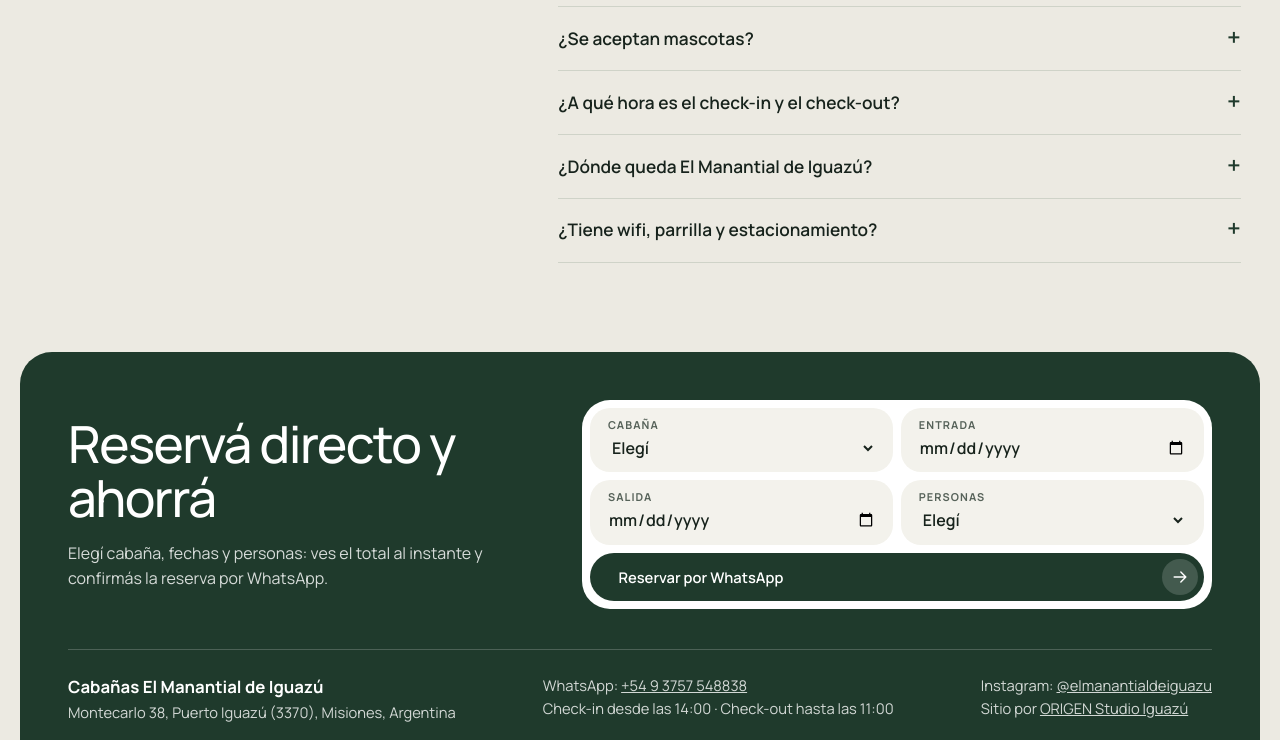
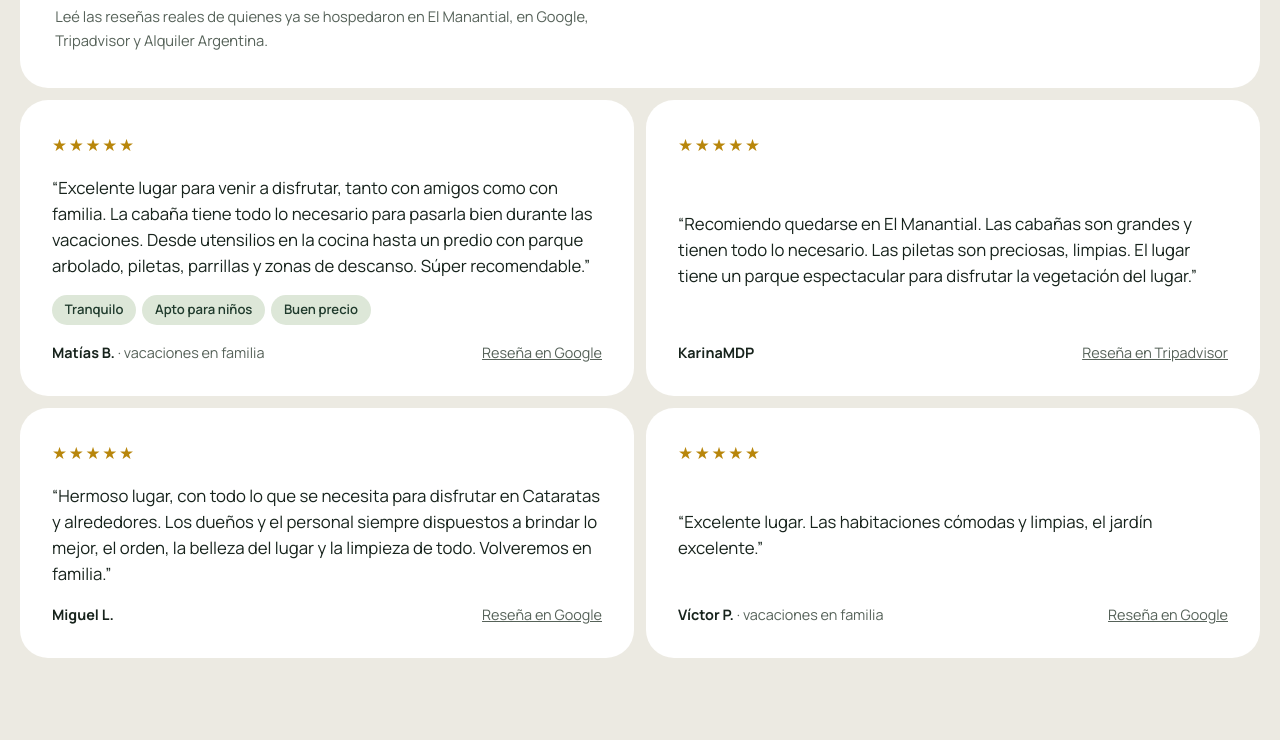
Before and after one commit to magcommunityy/Elmanantialdeiguazu, a plain HTML site: page index.html in a window 1280 px wide. Shown: the part 6960-7700 px from the top of the page. Drawn offline with Linux system fonts and the light colour scheme.

Commit message:
Add files via upload

```diff
--- a/index.html
+++ b/index.html
@@ -1,5 +1,5 @@
 <!DOCTYPE html>
-<!-- Cabañas El Manantial de Iguazú — v3.6 -->
+<!-- Cabañas El Manantial de Iguazú — v3.8 -->
 <html lang="es-AR">
 <head>
 <meta charset="utf-8">
@@ -129,6 +129,16 @@ h3{font-size:1.35rem;letter-spacing:-.02em;line-height:1.15}
 .rows .i{color:var(--g)}
 .rows small{display:block;color:var(--mut);font-size:.78rem;font-weight:600}
 .rows b{font-weight:600}
+.mapa{margin-top:12px;border-radius:var(--r);overflow:hidden;background:#fff;padding:12px}.mapa iframe{display:block;width:100%;height:clamp(280px,40vw,420px);border:0;border-radius:20px}
+.res{background:#fff;border-radius:var(--r);padding:clamp(1.4rem,3vw,2.2rem);display:grid;grid-template-columns:1fr auto;gap:1.5rem 3rem;align-items:center}.res .acts{justify-content:flex-end}
+.rev{display:grid;grid-template-columns:1fr 1fr;gap:12px;margin-top:12px}
+.rev figure{background:#fff;border-radius:var(--r);padding:clamp(1.4rem,3vw,2rem);display:grid;gap:1rem;align-content:space-between}
+.rev blockquote{margin:0;font-size:1.05rem;line-height:1.55}
+.rev .st{color:#b8860b;letter-spacing:.1em;font-size:1.05rem}
+.rev figcaption{display:flex;flex-wrap:wrap;justify-content:space-between;gap:.5rem 1rem;color:var(--mut);font-size:.9rem}
+.rev figcaption b{color:var(--ink)}
+.chips{display:flex;flex-wrap:wrap;gap:6px}.chips li{background:var(--g2);color:var(--g);border-radius:999px;padding:.3rem .8rem;font-size:.82rem;font-weight:600}
+@media(max-width:1000px){.rev{grid-template-columns:1fr}.res{grid-template-columns:1fr}.res .acts{justify-content:flex-start}}
 .faq{display:grid;grid-template-columns:1fr 1.5fr;gap:2rem 4rem;padding-inline:clamp(.3rem,1.5vw,1.2rem)}
 details{border-bottom:1px solid #cfd3c8;padding:1.1rem 0}
 details:first-child{border-top:1px solid #cfd3c8}
@@ -214,7 +224,9 @@ details p{margin-top:.7rem;color:var(--mut);max-width:40rem}
    "priceRange": "$70.000 - $130.000 ARS por noche (valores desde el 16 de diciembre)",
    "sameAs": [
     "https://www.instagram.com/elmanantialdeiguazu",
-    "https://www.google.com/maps?cid=13487385667857953720"
+    "https://www.google.com/maps?cid=13487385667857953720",
+    "https://www.tripadvisor.com.ar/Hotel_Review-g312806-d13118633-Reviews-El_Manantial_de_Iguazu-Puerto_Iguazu_Province_of_Misiones_Litoral.html",
+    "https://www.alquilerargentina.com/alojamientos/gd79-Caba%C3%B1a-El-Manantial-de-Iguazu-Puerto-Iguaz%C3%BA.html"
    ],
    "amenityFeature": [
     {
@@ -370,7 +382,7 @@ details p{margin-top:.7rem;color:var(--mut);max-width:40rem}
     "@id": "https://TU-DOMINIO.com.ar/#alojamiento"
    },
    "primaryImageOfPage": "https://TU-DOMINIO.com.ar/img/pileta-aerea-1600.webp",
-   "dateModified": "2026-11-18"
+   "dateModified": "2026-11-19"
   },
   {
    "@type": "FAQPage",
@@ -632,6 +644,24 @@ details p{margin-top:.7rem;color:var(--mut);max-width:40rem}
    <div><a class="btn" href="https://www.google.com/maps?cid=13487385667857953720" target="_blank" rel="noopener noreferrer">Abrir en Google Maps<span class="ar"><svg class="i" aria-hidden="true" viewBox="0 0 24 24"><use href="#i-arrow"/></svg></span></a></div></div>
   <div class="photo"><img src="img/cartel-900.webp" srcset="img/cartel-900.webp 900w, img/cartel-1600.webp 1600w" sizes="(min-width:1000px) 600px, 90vw" width="1600" height="1067" alt="Cartel de El Manantial de Iguazú con el número de WhatsApp" loading="lazy" decoding="async"></div>
  </div>
+ <div class="mapa rv"><iframe src="https://www.google.com/maps?q=Caba%C3%B1as+El+Manantial+de+Iguaz%C3%BA,+Montecarlo+38,+Puerto+Iguaz%C3%BA,+Misiones&amp;output=embed" title="Mapa de Cabañas El Manantial de Iguazú en Montecarlo 38, Puerto Iguazú" loading="lazy" referrerpolicy="no-referrer-when-downgrade"></iframe></div>
+
+</section>
+
+<section id="opiniones" class="sec w" aria-labelledby="t-op">
+ <div class="res rv"><div><span class="tag">Opiniones</span><h2 id="t-op">Lo que dicen los huéspedes</h2><p class="mut2" style="margin-top:.8rem;max-width:34rem">Leé las reseñas reales de quienes ya se hospedaron en El Manantial, en Google, Tripadvisor y Alquiler Argentina.</p></div>
+  <div class="acts"><a class="btn" href="https://www.google.com/maps?cid=13487385667857953720" target="_blank" rel="noopener noreferrer">Reseñas en Google<span class="ar"><svg class="i" aria-hidden="true" viewBox="0 0 24 24"><use href="#i-arrow"/></svg></span></a><a class="btn ol" href="https://www.tripadvisor.com.ar/Hotel_Review-g312806-d13118633-Reviews-El_Manantial_de_Iguazu-Puerto_Iguazu_Province_of_Misiones_Litoral.html" target="_blank" rel="noopener noreferrer">Tripadvisor</a><a class="btn ol" href="https://www.alquilerargentina.com/alojamientos/gd79-Caba%C3%B1a-El-Manantial-de-Iguazu-Puerto-Iguaz%C3%BA.html" target="_blank" rel="noopener noreferrer">Alquiler Argentina</a></div></div>
+ <div class="rev">
+  <figure class="rv"><span class="st" role="img" aria-label="5 de 5 estrellas">★★★★★</span><blockquote><p>“Excelente lugar para venir a disfrutar, tanto con amigos como con familia. La cabaña tiene todo lo necesario para pasarla bien durante las vacaciones. Desde utensilios en la cocina hasta un predio con parque arbolado, piletas, parrillas y zonas de descanso. Súper recomendable.”</p></blockquote>
+   <ul class="chips" aria-label="Aspectos destacados según Google"><li>Tranquilo</li><li>Apto para niños</li><li>Buen precio</li></ul>
+   <figcaption><span><b>Matías B.</b> · vacaciones en familia</span><a href="https://www.google.com/maps?cid=13487385667857953720" target="_blank" rel="noopener noreferrer">Reseña en Google</a></figcaption></figure>
+  <figure class="rv"><span class="st" role="img" aria-label="5 de 5 estrellas">★★★★★</span><blockquote><p>“Recomiendo quedarse en El Manantial. Las cabañas son grandes y tienen todo lo necesario. Las piletas son preciosas, limpias. El lugar tiene un parque espectacular para disfrutar la vegetación del lugar.”</p></blockquote>
+   <figcaption><span><b>KarinaMDP</b></span><a href="https://www.tripadvisor.com.ar/Hotel_Review-g312806-d13118633-Reviews-El_Manantial_de_Iguazu-Puerto_Iguazu_Province_of_Misiones_Litoral.html" target="_blank" rel="noopener noreferrer">Reseña en Tripadvisor</a></figcaption></figure>
+  <figure class="rv"><span class="st" role="img" aria-label="5 de 5 estrellas">★★★★★</span><blockquote><p>“Hermoso lugar, con todo lo que se necesita para disfrutar en Cataratas y alrededores. Los dueños y el personal siempre dispuestos a brindar lo mejor, el orden, la belleza del lugar y la limpieza de todo. Volveremos en familia.”</p></blockquote>
+   <figcaption><span><b>Miguel L.</b></span><a href="https://www.google.com/maps?cid=13487385667857953720" target="_blank" rel="noopener noreferrer">Reseña en Google</a></figcaption></figure>
+  <figure class="rv"><span class="st" role="img" aria-label="5 de 5 estrellas">★★★★★</span><blockquote><p>“Excelente lugar. Las habitaciones cómodas y limpias, el jardín excelente.”</p></blockquote>
+   <figcaption><span><b>Víctor P.</b> · vacaciones en familia</span><a href="https://www.google.com/maps?cid=13487385667857953720" target="_blank" rel="noopener noreferrer">Reseña en Google</a></figcaption></figure>
+ </div>
 </section>
 
 <section id="preguntas" class="sec w" aria-labelledby="t-faq">
@@ -666,7 +696,7 @@ details p{margin-top:.7rem;color:var(--mut);max-width:40rem}
  <div class="bot">
   <address style="font-style:normal"><strong>Cabañas El Manantial de Iguazú</strong><br>Montecarlo 38, Puerto Iguazú (3370), Misiones, Argentina</address>
   <div>WhatsApp: <a href="https://wa.me/5493757548838" rel="noopener noreferrer">+54 9 3757 548838</a><br>Check-in desde las 14:00 · Check-out hasta las 11:00</div>
-  <div>Instagram: <a href="https://www.instagram.com/elmanantialdeiguazu" target="_blank" rel="noopener noreferrer">@elmanantialdeiguazu</a><br>Sitio por <a href="https://www.instagram.com/origen.studioiguazu" target="_blank" rel="noopener noreferrer">ORIGEN Studio Iguazú</a></div>
+  <div>Instagram: <a href="https://www.instagram.com/elmanantialdeiguazu" target="_blank" rel="noopener noreferrer">@elmanantialdeiguazu</a><br>Reseñas: <a href="https://www.google.com/maps?cid=13487385667857953720" target="_blank" rel="noopener noreferrer">Google</a> · <a href="https://www.tripadvisor.com.ar/Hotel_Review-g312806-d13118633-Reviews-El_Manantial_de_Iguazu-Puerto_Iguazu_Province_of_Misiones_Litoral.html" target="_blank" rel="noopener noreferrer">Tripadvisor</a><br>Sitio por <a href="https://www.instagram.com/origen.studioiguazu" target="_blank" rel="noopener noreferrer">ORIGEN Studio Iguazú</a></div>
  </div>
 </footer>
 <a class="fab" href="https://wa.me/5493757548838?text=Hola!%20Quiero%20consultar%20por%20las%20caba%C3%B1as%20de%20El%20Manantial%20de%20Iguaz%C3%BA." target="_blank" rel="noopener noreferrer" aria-label="Escribinos por WhatsApp"><svg class="i" aria-hidden="true" viewBox="0 0 24 24"><use href="#i-chat"/></svg><span>WhatsApp</span></a>
--- a/sitemap.xml
+++ b/sitemap.xml
@@ -2,7 +2,7 @@
 <urlset xmlns="http://www.sitemaps.org/schemas/sitemap/0.9" xmlns:image="http://www.google.com/schemas/sitemap-image/1.1">
   <url>
     <loc>https://TU-DOMINIO.com.ar/</loc>
-    <lastmod>2026-11-18</lastmod>
+    <lastmod>2026-11-19</lastmod>
     <image:image><image:loc>https://TU-DOMINIO.com.ar/img/pileta-aerea-1600.webp</image:loc></image:image>
     <image:image><image:loc>https://TU-DOMINIO.com.ar/img/pileta-azul-1600.webp</image:loc></image:image>
     <image:image><image:loc>https://TU-DOMINIO.com.ar/img/familiar-fachada-1600.webp</image:loc></image:image>
```
Also changed, not shown: llms.txt.
